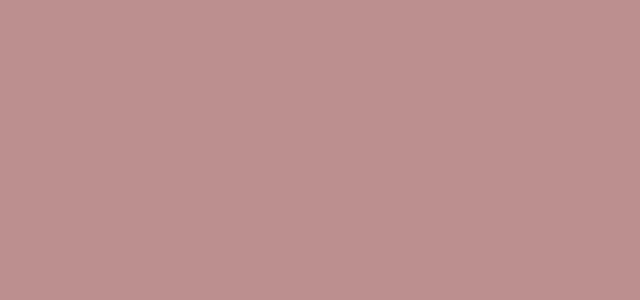
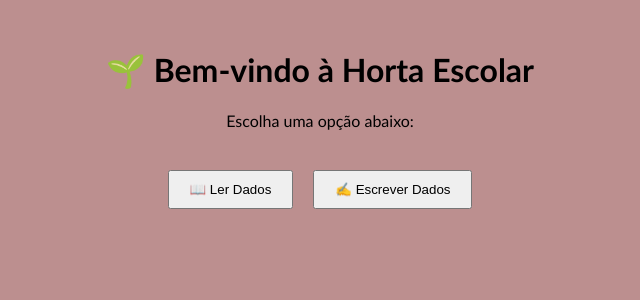
Before and after one commit to pitaemir/react_firebase_database, a React (Create React App) app: page / in a window 1280 px wide. Before the commit this address had no page. Shown: the top 300 px of the page, without its empty margins (320-960 px from the left). Built offline with nearby package versions, Linux system fonts and the light colour scheme.

Commit message:
Home-page

```diff
--- a/src/App.js
+++ b/src/App.js
@@ -1,12 +1,14 @@
 import {BrowserRouter as Router, Route, Routes} from 'react-router-dom';
 import Write from './components/Write';
 import Read from './components/Read';
+import Home from './components/Home';
 
 function App() {
   return (
     <div className="App">
       <Router>
         <Routes>
+          <Route path="/" element={<Home />} />
           <Route path='/Write' element={<Write/>}/>
           <Route path='/Read' element={<Read/>}/>
         </Routes>
--- /dev/null
+++ b/src/components/Home.js
@@ -0,0 +1,22 @@
+import React from 'react'
+import { Link } from 'react-router-dom'
+
+function Home() {
+  return (
+    <div style={{ textAlign: 'center', marginTop: '50px' }}>
+      <h1>🌱 Bem-vindo à Horta Escolar</h1>
+      <p>Escolha uma opção abaixo:</p>
+
+      <div style={{ marginTop: '30px' }}>
+        <Link to="/read">
+          <button style={{ padding: '10px 20px', margin: '10px' }}>📖 Ler Dados</button>
+        </Link>
+        <Link to="/write">
+          <button style={{ padding: '10px 20px', margin: '10px' }}>✍️ Escrever Dados</button>
+        </Link>
+      </div>
+    </div>
+  )
+}
+
+export default Home
```
